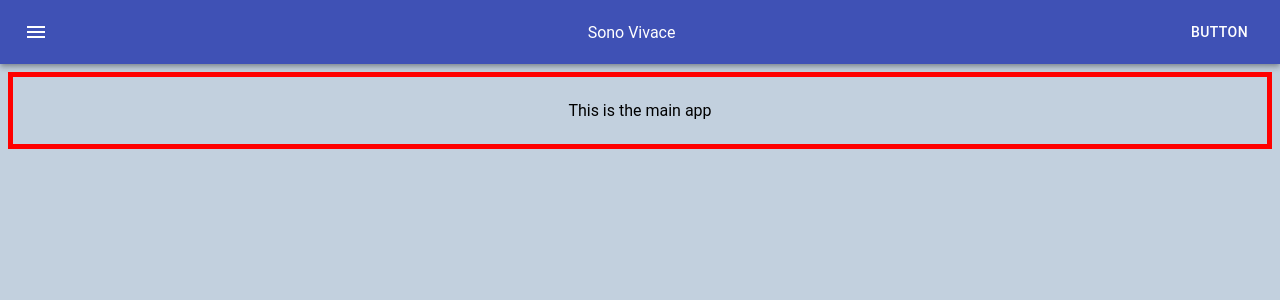
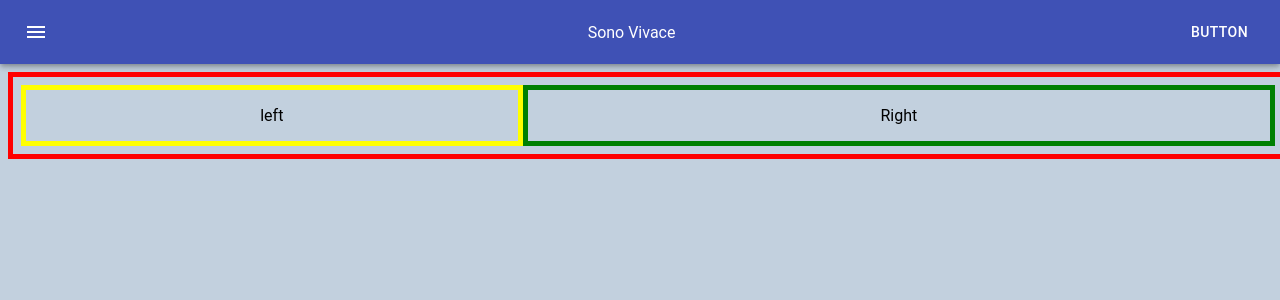
Before and after one commit to Dan-Naeem/Sono-Vivace, a React (Create React App) app in the folder sono-vivace-app/: page / in a window 1280 px wide. Shown: the top 300 px of the page. Built offline with nearby package versions, Linux system fonts and the light colour scheme.

Commit message:
setup mainapp skeleton

```diff
--- a/sono-vivace-app/src/components/MainApp.js
+++ b/sono-vivace-app/src/components/MainApp.js
@@ -5,7 +5,12 @@ class MainApp extends Component {
   render() {
     return(
       <div style={styles.mainApp}>
-        <p>This is the main app</p>
+        <div style={styles.left}>
+          <p>left</p>
+        </div>
+        <div style={styles.right}>
+          <p>Right</p>
+        </div>
       </div>
     );
   }
--- a/sono-vivace-app/src/styles/styles.js
+++ b/sono-vivace-app/src/styles/styles.js
@@ -1,11 +1,27 @@
 const styles = {
   mainApp: {
     border: '5px red solid',
+    width: '100%',
+    minWidth: '100%',
+    maxWidth: '100%',
+    height: '100%',
+    minHeight: '100%',
+    maxHeight: '100%',
     margin: '.5em',
     padding: '.5em',
     display: 'flex',
     flexDirection: 'row',
     justifyContent: 'center',
+  },
+  left: {
+    border: '5px yellow solid',
+    width: '40%',
+    overFlow: 'auto',
+  },
+  right: {
+    border: '5px green solid',
+    width: '60%',
+    overFlow: 'auto',
   }
 };
 
```
